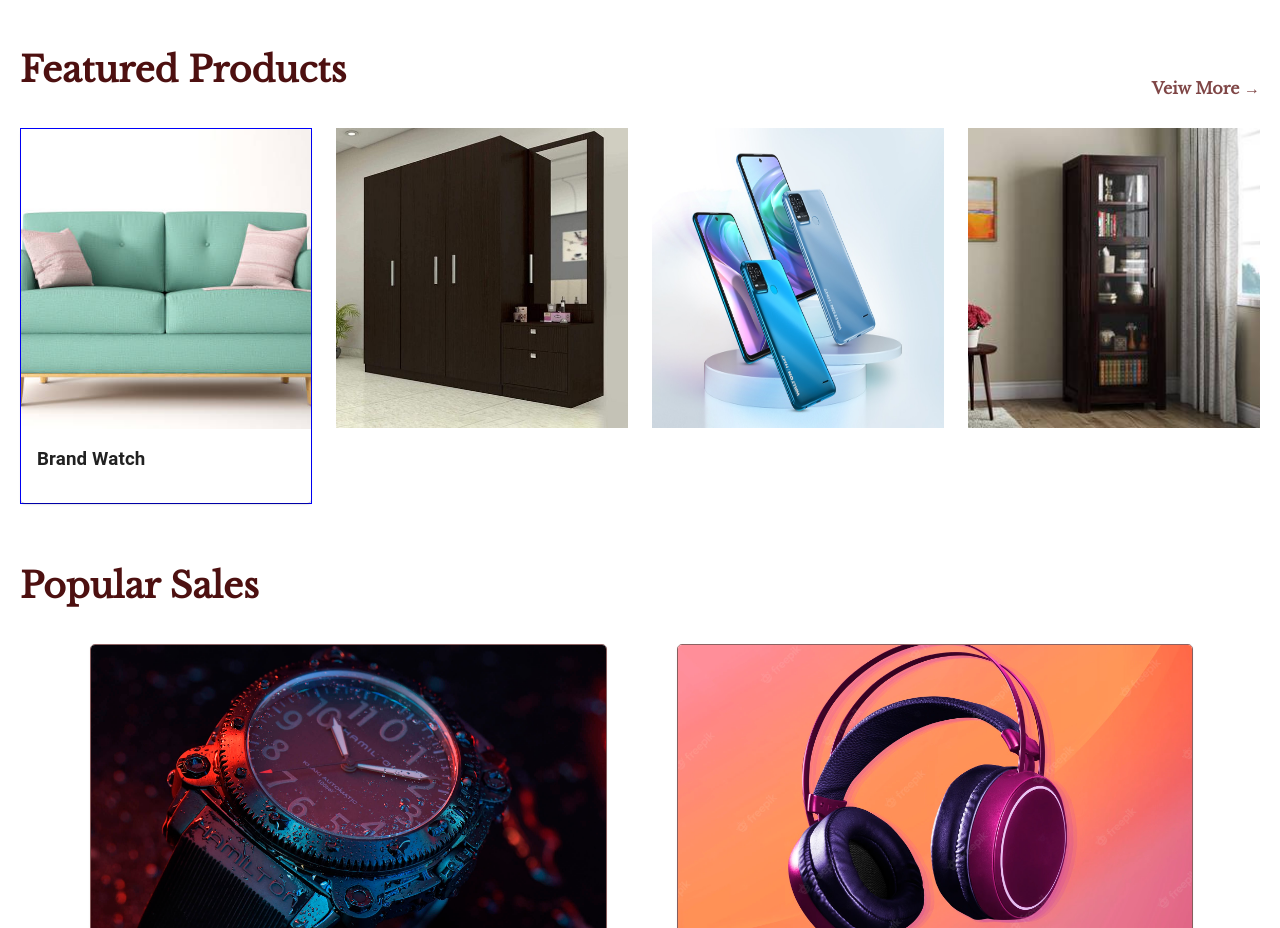
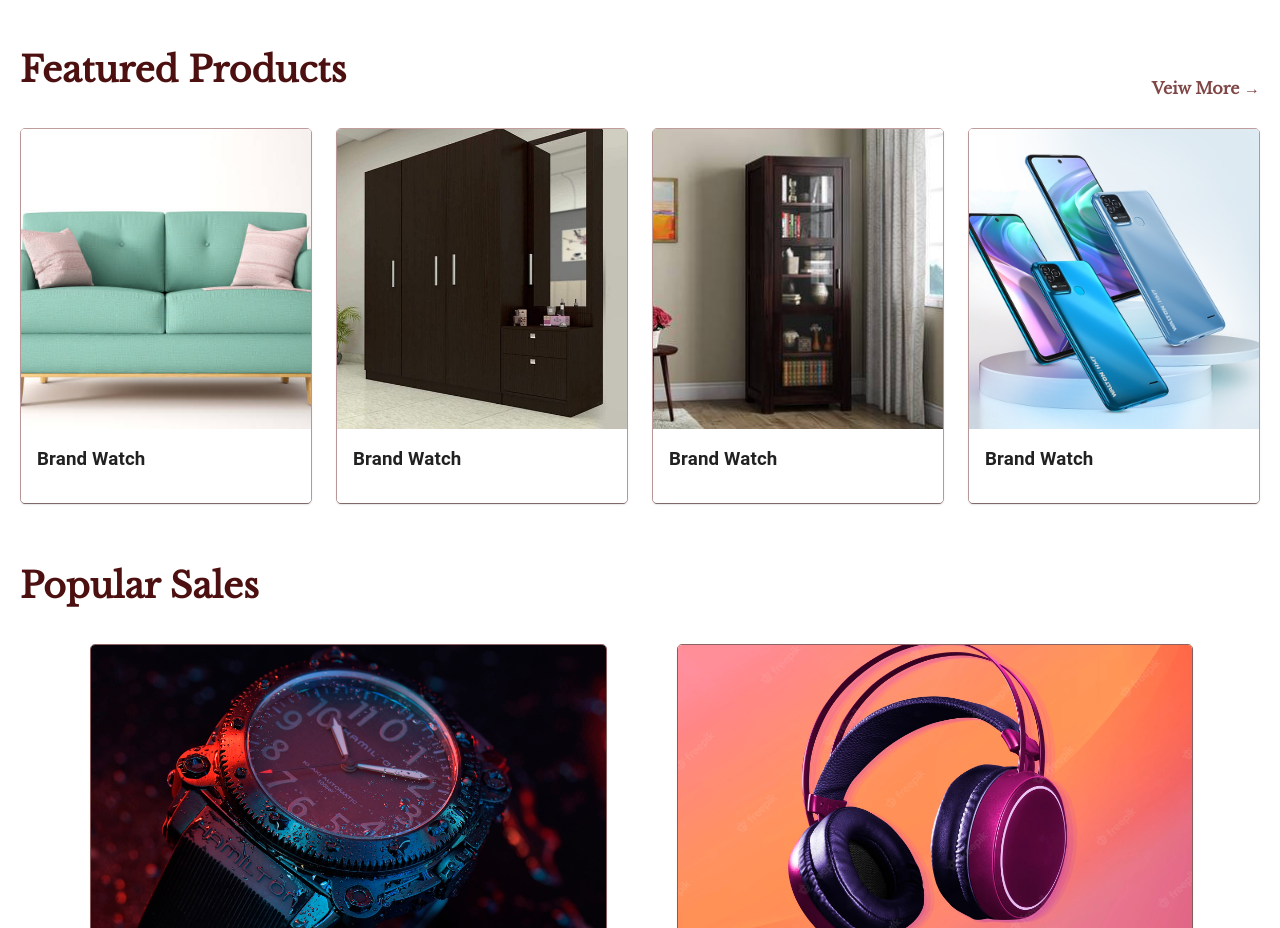
Before and after one commit to tonny29/e-site, a React (Create React App) app: page / in a window 1280 px wide. Shown: the part 991-1919 px from the top of the page. Built offline with nearby package versions, Linux system fonts and the light colour scheme.

Commit message:
updated color

```diff
--- a/src/Pages/AllProducts/FeatureProduct/FeatureProduct.css
+++ b/src/Pages/AllProducts/FeatureProduct/FeatureProduct.css
@@ -13,5 +13,6 @@
     font-family: 'Libre Baskerville', serif;
 }
 .featuredProduct{
-    border: 1px solid blue;
+    border: 1px solid rgba(97, 7, 7, 0.381);
+    border-radius: 5px;
 }
--- a/src/Pages/AllProducts/FeatureProduct/FeatureProduct.js
+++ b/src/Pages/AllProducts/FeatureProduct/FeatureProduct.js
@@ -30,29 +30,70 @@ const FeatureProduct = () => {
               <CardMedia
                 sx={{ height: 300 }}
                 image={sofa}
-                title="green iguana"
+                title="green sofa"
               />
               <CardContent>
-                <Typography gutterBottom component="div">
+                <Typography gutterBottom>
+                  <div>
                   <h3>Brand Watch</h3>
+                  </div>
                 </Typography>
               </CardContent>
             </Card>
           </div>
         </Grid>
         <Grid item xs={3}>
-          <div>
-            <img src={wareDrobe} alt="" />
+        <div className="featuredProduct">
+            <Card>
+              <CardMedia
+                sx={{ height: 300 }}
+                image={wareDrobe}
+                title="green sofa"
+              />
+              <CardContent>
+              <Typography gutterBottom>
+                  <div>
+                  <h3>Brand Watch</h3>
+                  </div>
+                </Typography>
+              </CardContent>
+            </Card>
           </div>
         </Grid>
         <Grid item xs={3}>
-          <div>
-            <img src={mobile} alt="" />
+        <div className="featuredProduct">
+            <Card>
+              <CardMedia
+                sx={{ height: 300 }}
+                image={bookSelf}
+                title="green sofa"
+              />
+              <CardContent>
+              <Typography gutterBottom>
+                  <div>
+                  <h3>Brand Watch</h3>
+                  </div>
+                </Typography>
+              </CardContent>
+            </Card>
           </div>
         </Grid>
         <Grid item xs={3}>
-          <div>
-            <img src={bookSelf} alt="" />
+        <div className="featuredProduct">
+            <Card>
+              <CardMedia
+                sx={{ height: 300 }}
+                image={mobile}
+                title="green sofa"
+              />
+              <CardContent>
+              <Typography gutterBottom>
+                  <div>
+                  <h3>Brand Watch</h3>
+                  </div>
+                </Typography>
+              </CardContent>
+            </Card>
           </div>
         </Grid>
       </Grid>
```
